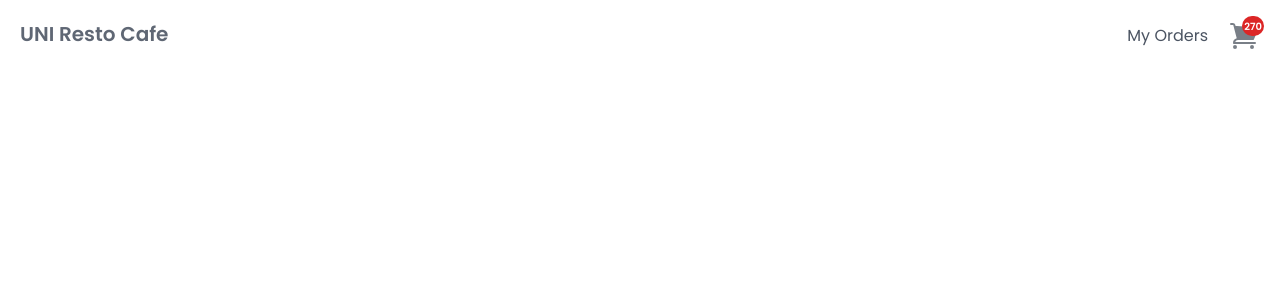
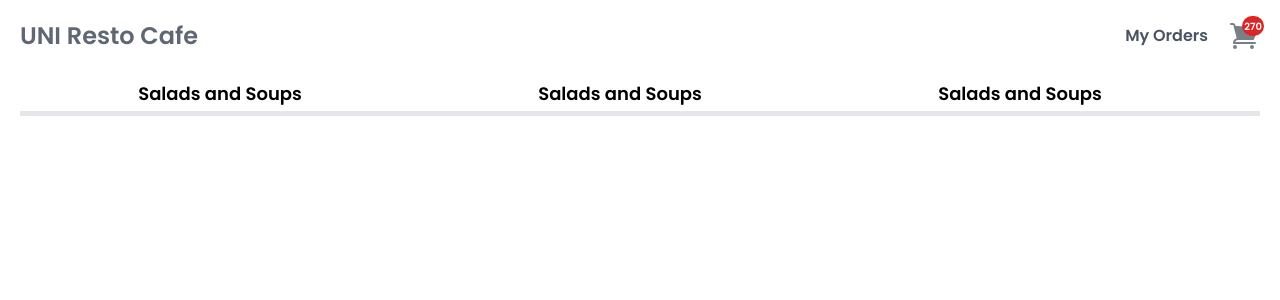
Before and after one commit to Aswanthachu/shopping-cart-ui, a React (Vite) app: page / in a window 1280 px wide. Shown: the top 300 px of the page. Built offline with nearby package versions, Linux system fonts and the light colour scheme; a web font is replaced by a local one.

Commit message:
category tabs are added.

```diff
--- a/src/App.jsx
+++ b/src/App.jsx
@@ -1,9 +1,22 @@
-import { Header } from "./components";
+import { Header, Tab } from "./components";
 
 function App() {
   return (
     <main className=" p-3 md:p-5 font-main">
       <Header />
+      <div className="mt-4 w-full flex overflow-x-auto styled-scrollbar pt-2">
+        <Tab />
+        <Tab />
+        <Tab />
+        <Tab />
+        <Tab />
+        <Tab />
+        <Tab />
+        <Tab />
+        <Tab />
+        <Tab />
+        <Tab />
+      </div>
     </main>
   );
 }
--- a/src/components/Header.jsx
+++ b/src/components/Header.jsx
@@ -3,10 +3,10 @@ import { ShoppingCartIcon } from "@heroicons/react/24/solid";
 const Header = () => {
   return (
     <div className="flex justify-between">
-      <h3 className="font-semibold text-gray-700/80 text-lg md:text-xl">UNI Resto Cafe</h3>
+      <h3 className="font-semibold text-gray-700/80 text-lg md:text-2xl">UNI Resto Cafe</h3>
 
       <div className="flex gap-2 md:gap-5 items-center">
-        <p className="text-gray-700/90 text-sm md:text-base">My Orders</p>
+        <p className="text-gray-700/90 text-sm md:text-base font-semibold">My Orders</p>
         <div className="relative">
           <ShoppingCartIcon className="h-7 w-7 md:h-8 md:w-8 text-gray-800/60" />
           <div className="absolute rounded-full min-w-[16px] h-4 md:min-w-[20px] md:h-5 px-0.5  bg-red-600 flex items-center justify-center text-[10px] -top-1 -right-1 text-white font-semibold">270</div>
--- /dev/null
+++ b/src/components/Tab.jsx
@@ -0,0 +1,9 @@
+const Tab = () => {
+  return (
+    <div className="min-w-[150px] md:min-w-[250px] lg:min-w-[400px] h-10 flex items-center text-center justify-center border-b-[5px] border-gray-200 mb-[2px]">
+      <p className="text-sm md:text-lg font-semibold">Salads and Soups</p>
+    </div>
+  );
+};
+
+export default Tab;
--- a/src/components/index.js
+++ b/src/components/index.js
@@ -1 +1,2 @@
 export {default as Header} from "./Header";
+export {default as Tab} from "./Tab";
--- a/src/index.css
+++ b/src/index.css
@@ -1,3 +1,17 @@
 @tailwind base;
 @tailwind components;
 @tailwind utilities;
+
+@layer utilities {
+  .styled-scrollbar::-webkit-scrollbar {
+    height: 7px;
+    background-color: #fff;
+    border-radius: 14px;
+  }
+
+  .styled-scrollbar::-webkit-scrollbar-thumb {
+    background-color: #e8e9eb;
+    border-radius: 14px;
+    width: 12px;
+  }
+}
```
